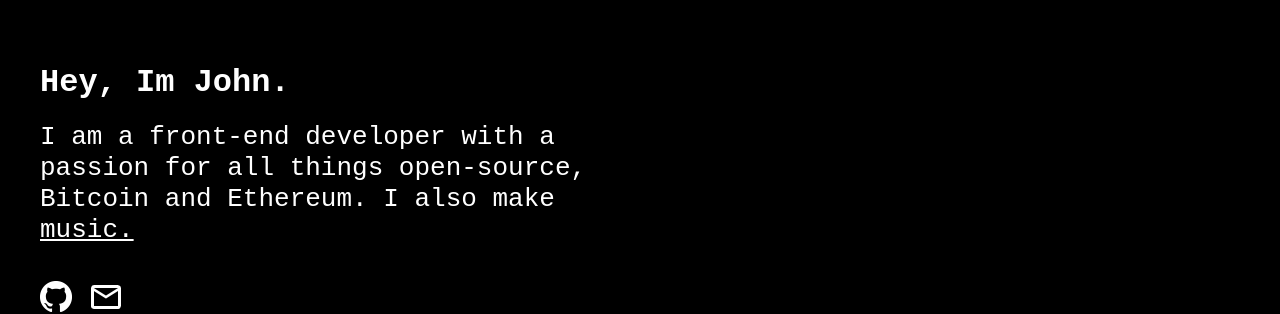
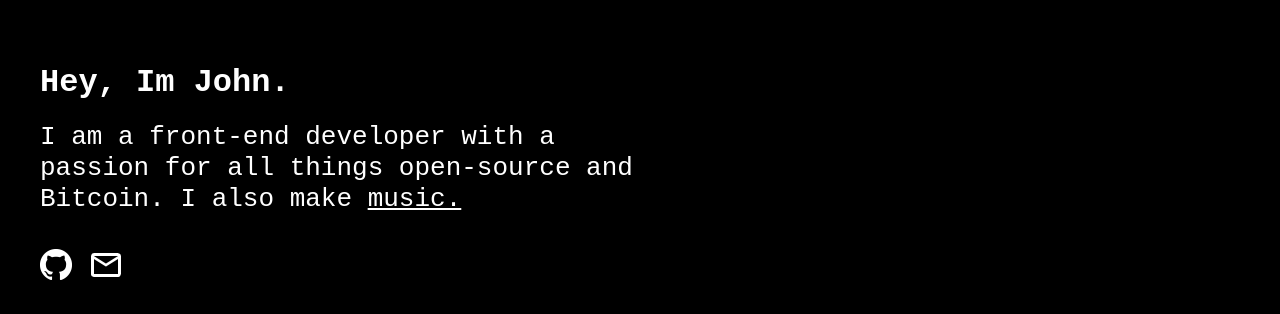
Before and after one commit to johngribbin/portfolio-blog, a Svelte app: page / in a window 1280 px wide. Shown: the top 314 px of the page. Built offline with nearby package versions, Linux system fonts and the light colour scheme.

Commit message:
update links and copy

```diff
--- a/src/App.svelte
+++ b/src/App.svelte
@@ -60,8 +60,8 @@
     <div transition:slide={{ delay: 250, duration: 300 }} class="copy">
       <h1>Hey, Im John.</h1>
       <h2>
-        I am a front-end developer with a passion for all things open-source,
-        Bitcoin and Ethereum. I also make
+        I am a front-end developer with a passion for all things open-source and
+        Bitcoin. I also make
         <a
           href="https://soundcloud.com/tampermusic"
           target="_blank"
--- a/src/Code.svelte
+++ b/src/Code.svelte
@@ -15,7 +15,7 @@
       stack_explainer:
         "All state management is handled by React Hooks, without the need for an additional library like Redux. All users are identified by their pseudonymous Ethereum address, with authentication aided by Ethers.js and the MetaMask plugin. A custom email/password signup experience was created to onboard users via encrypted Ethereum wallets. All assets are stored in AWS S3 buckets. The docs were built with a Docusaurus starter.",
       code_link: "https://github.com/TruSat/trusat-frontend",
-      live_link: "https://trusat.org/"
+      live_link: null,
     },
     {
       title: "Tractor Beam",
@@ -57,7 +57,7 @@
       stack_explainer:
         "The data for the app is provided by the CoinMarketCap, Reddit and CryptoCompare APIs. Chart.js was really useful for putting together a chart to show the previous 60 day’s price action for each asset.",
       code_link: "https://github.com/johngribbin/crypto-hitters",
-      live_link: "https://cryptohitters.com"
+      live_link: null,
     }
   ];
 
```
